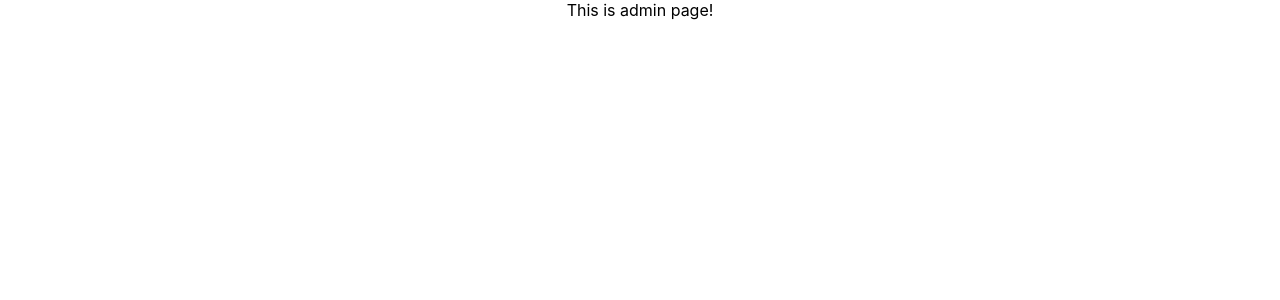
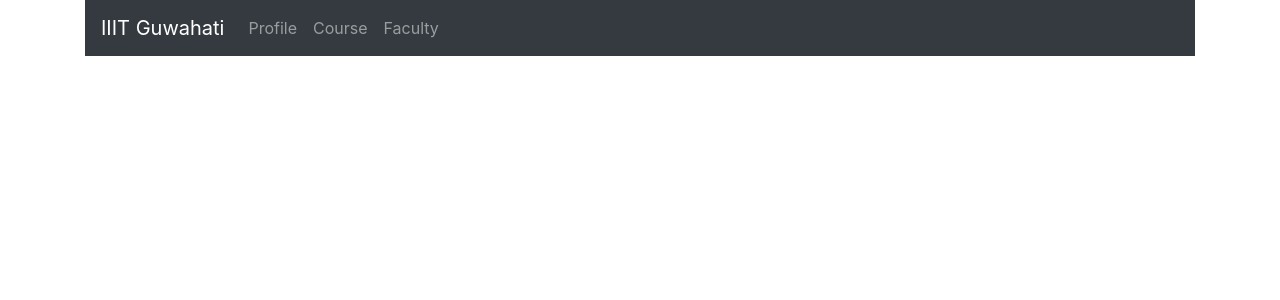
Before and after one commit to gauravruhela07/InstituteERP, a React (Create React App) app in the folder Course-Registration-Automation-System/: page /admin in a window 1280 px wide. Shown: the top 300 px of the page. Built offline with nearby package versions, Linux system fonts and the light colour scheme.

Commit message:
Admin UI First Commit

```diff
--- a/Course-Registration-Automation-System/package.json
+++ b/Course-Registration-Automation-System/package.json
@@ -6,6 +6,7 @@
     "@testing-library/jest-dom": "^4.2.4",
     "@testing-library/react": "^9.5.0",
     "@testing-library/user-event": "^7.2.1",
+    "bootstrap": "^4.5.2",
     "react": "^16.13.1",
     "react-bootstrap": "^1.3.0",
     "react-dom": "^16.13.1",
--- a/Course-Registration-Automation-System/src/components/Admin/admin.js
+++ b/Course-Registration-Automation-System/src/components/Admin/admin.js
@@ -1,11 +1,27 @@
 import React from 'react';
+import { BrowserRouter as Router, Route } from "react-router-dom";
+import "bootstrap/dist/css/bootstrap.min.css"
+
+
+import Navbar from "./adminComponents/navbar";
+import profile from "./adminComponents/profile";
+import course from "./adminComponents/course";
+import faculty from "./adminComponents/faculty";
+
+
 
 const Admin = () => {
     return (
-        <div>
-            This is admin page!
-        </div>
-    )
+    	<Router>
+	        <div className = "container">
+	        	<Navbar/>
+	        	<br/>
+		        <Route path='/' exact component={profile}/>
+		        <Route path='/course' exact component={course}/>
+		        <Route path='/faculty' exact component={faculty}/>
+	        </div>
+        </Router>
+    );
 }
 
 export default Admin;
--- /dev/null
+++ b/Course-Registration-Automation-System/src/components/Admin/adminComponents/course.js
@@ -0,0 +1,85 @@
+import React, {Component} from 'react';
+import {Link} from "react-router-dom";
+import {render} from 'react-dom';
+
+export default class Course extends Component
+{
+	constructor(props)
+	{
+		super(props);
+
+		// this will add a new course, and then open another drop down for adding other course
+		this.onAdditionOfCourse = this.onAdditionOfCourse.bind(this);
+		// this will make the form disappear
+		this.onSubmit = this.onSubmit.bind(this);
+		this.renderSelectBox = this.renderSelectBox.bind(this);
+
+		this.state = {
+			counter: 0,
+			prevVal: -1,
+			coursename: ''
+		}
+	}
+
+	createSelectedItems(){
+		let item = [];
+		item.push(<option value="os">OS</option>);
+		item.push(<option value="dbms">DBMS</option>);
+		item.push(<option value="networks">Networks</option>);
+		item.push(<option value="algo">Algo</option>);
+		return item;
+	}
+
+
+	onAdditionOfCourse(e){
+		this.setState({
+			coursename: e.target.value
+		});
+	}
+
+	renderSelectBox(){
+		if (this.state.counter!=this.state.prevVal)
+		{
+			console.log(this.state.prevVal);
+			console.log(this.state.counter);
+			this.state.prevVal = this.state.counter;
+			this.state.counter++;
+			return(
+				<div>
+					<label>Add Course </label>
+					<select value={this.state.value} onChange={this.onAdditionOfCourse}>
+						{this.createSelectedItems()}
+					</select>
+				</div>
+			);
+		}
+	}
+
+	onSubmit(e){
+
+	}
+
+
+	render()
+	{
+		return(
+			<div>
+				<h3>Choose the Semester</h3>
+				<button type="button" class="btn btn-primary">Semester1</button>&nbsp;&nbsp;&nbsp;
+				<button type="button" class="btn btn-primary">Semester2</button>&nbsp;&nbsp;&nbsp;
+				<button type="button" class="btn btn-primary">Semester3</button>&nbsp;&nbsp;&nbsp;
+				<button type="button" class="btn btn-primary">Semester4</button>&nbsp;&nbsp;&nbsp;
+				<button type="button" class="btn btn-primary">Semester5</button>&nbsp;&nbsp;&nbsp;
+				<button type="button" class="btn btn-primary">Semester6</button>&nbsp;&nbsp;&nbsp;
+				<button type="button" class="btn btn-primary">Semester7</button>&nbsp;&nbsp;&nbsp;
+				<button type="button" class="btn btn-primary">Semester8</button>&nbsp;&nbsp;&nbsp;
+
+				<h3>Enter the courses</h3>
+				<form onSubmit = {this.onSubmit}>
+				{this.renderSelectBox()}
+				</form>
+			</div>
+
+			);
+	}
+}
--- /dev/null
+++ b/Course-Registration-Automation-System/src/components/Admin/adminComponents/navbar.js
@@ -0,0 +1,25 @@
+import React, {Component} from 'react';
+import {Link} from "react-router-dom";
+
+const Navbar = () => {
+	return (
+		<nav className="navbar navbar-expand-lg navbar-dark bg-dark">
+				<Link to="/" className="navbar-brand">IIIT Guwahati</Link>
+				<div className="collapse navbar-collapse">
+					<ul className="navbar-nav mr-auto">
+						<li className="navbar-item">
+							<Link to="/" className="nav-link">Profile</Link>
+						</li>
+						<li className="navbar-item">
+							<Link to="/course" className="nav-link">Course</Link>
+						</li>
+						<li className="navbar-item">
+							<Link to="/faculty" className="nav-link">Faculty</Link>
+						</li>
+					</ul>
+				</div>
+			</nav>
+		);
+}
+
+export default Navbar;
```
Also changed, not shown: Course-Registration-Automation-System/src/components/Admin/adminComponents/faculty.js (added), Course-Registration-Automation-System/src/components/Admin/adminComponents/profile.js (added), 1 other file (tests, documents, lock files or other folders).
